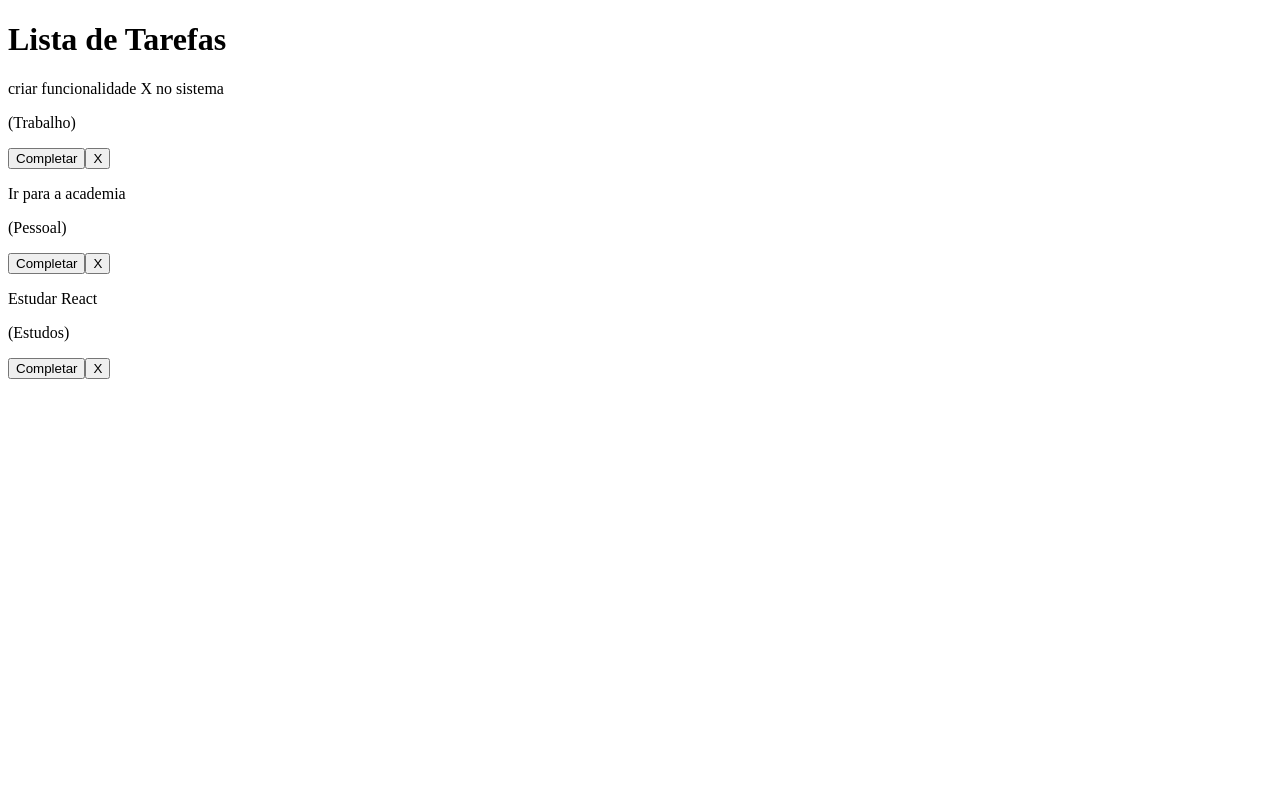
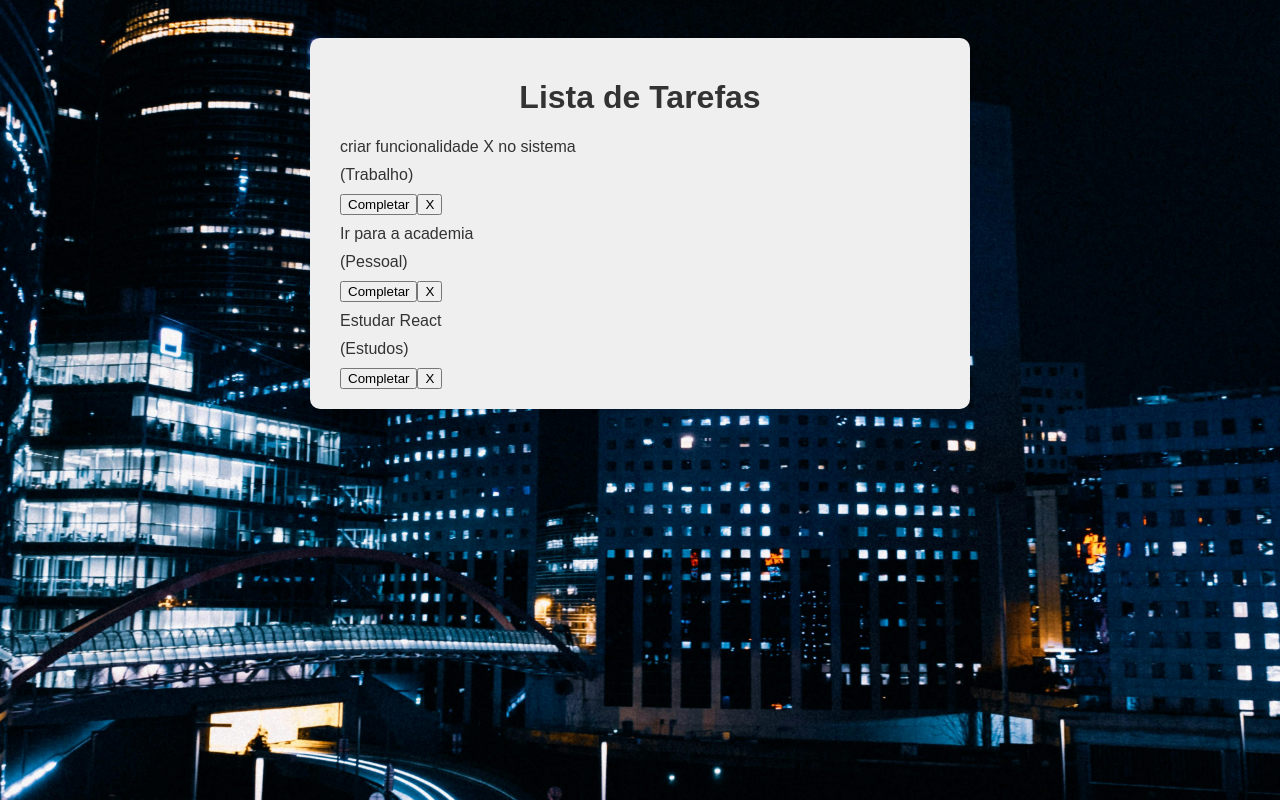
Before and after one commit to kevincalantone/Gerenciador-de-tarefas-com-React, a React (Vite) app: page / in a window 1280 px wide. Built offline with nearby package versions, Linux system fonts and the light colour scheme.

Commit message:
Style: Estilização inicial do app de tarefas

```diff
--- a/src/App.css
+++ b/src/App.css
@@ -0,0 +1,32 @@
+body{
+    font-family: Arial;
+    background-color: #f4f4f4;
+    padding: 30px;
+    color: #333;
+    background-image: url('./img/tela-de-fundo.jpg');
+    background-position: center;
+    background-size: cover;
+}
+
+.app{
+    max-width: 600px;
+    margin: 0 auto 300px;
+    background-color: #efefef;
+    padding: 20px 30px;
+    border-radius: 10px;
+}
+
+h1{
+    text-align: center;
+}
+
+h2{
+    margin-bottom: 10px;
+}
+P{
+    margin: 10px 0;
+}
+
+input{
+    box-sizing: border-box;
+}
--- a/src/App.jsx
+++ b/src/App.jsx
@@ -1,4 +1,5 @@
 import { useState } from 'react'
+import "./App.css"
 function App() {
   const [todos, setTodos] = useState([
   {
```
